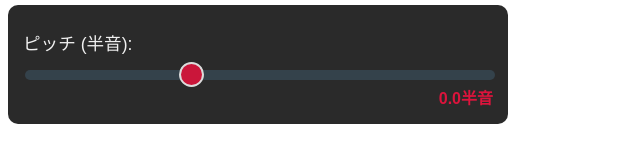
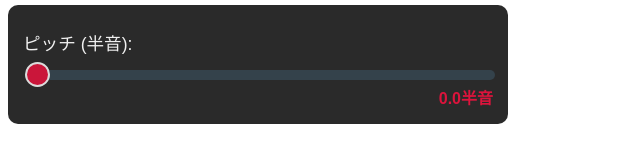
Before and after one commit to ringomanzyu-kaihatu/sound2, a plain HTML site: page index.html in a window 1280 px wide. Shown: the part 441-601 px from the top of the page, without its empty margins (0-640 px from the left). Drawn offline with nearby package versions, Linux system fonts and the light colour scheme; a web font is replaced by a local one.

Commit message:
Update index.html

```diff
--- a/index.html
+++ b/index.html
@@ -41,7 +41,7 @@
 
     <div class="controls-group">
         <label for="pitchSlider">ピッチ (半音):</label>
-        <input type="range" id="pitchSlider" min="-0.95" max="1.8" step="0.01" value="0" disabled>
+        <input type="range" id="pitchSlider" min="0.55" max="3.55" step="0.01" value="0" disabled>
         <span id="pitchValue">0.0半音</span>
     </div>
 
```
